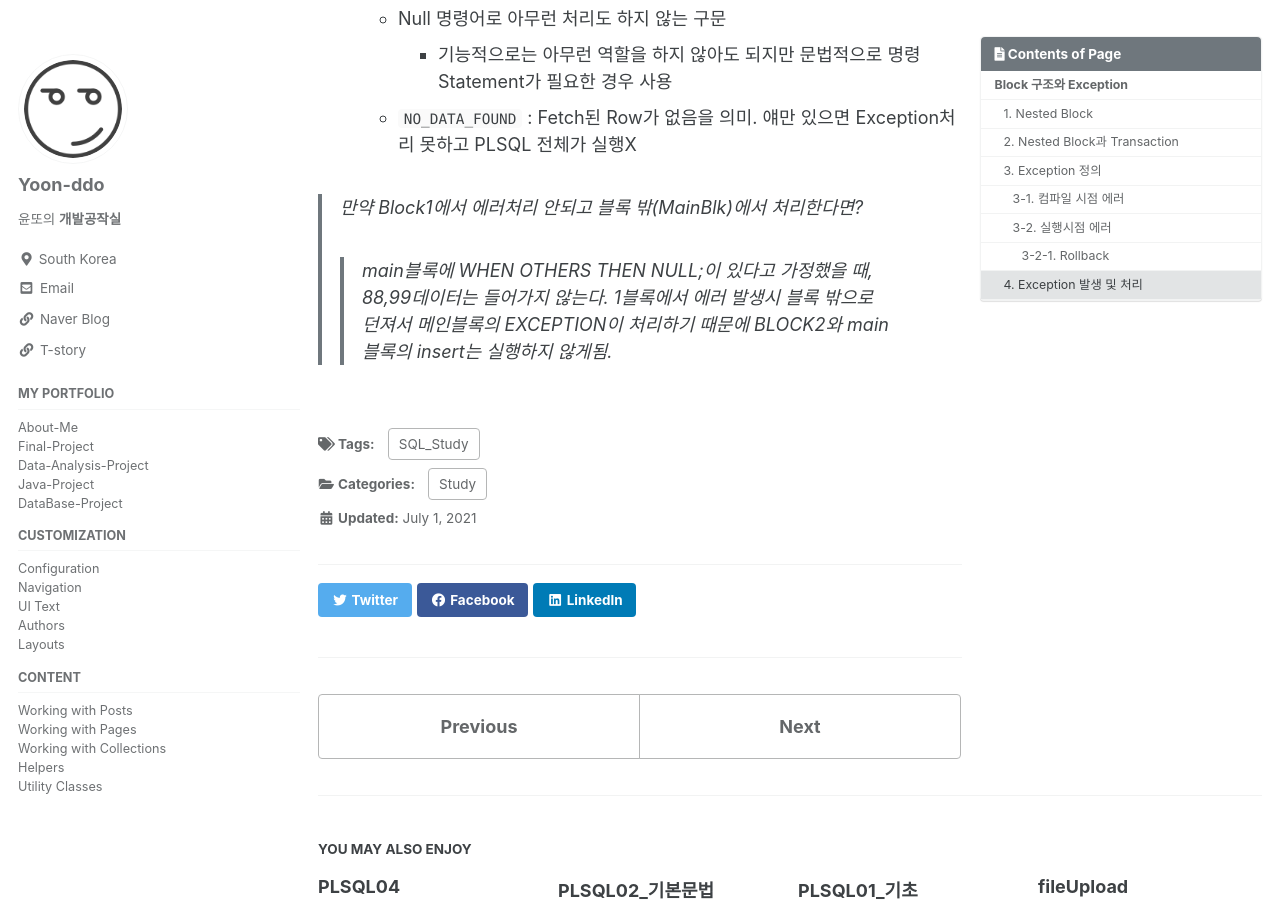
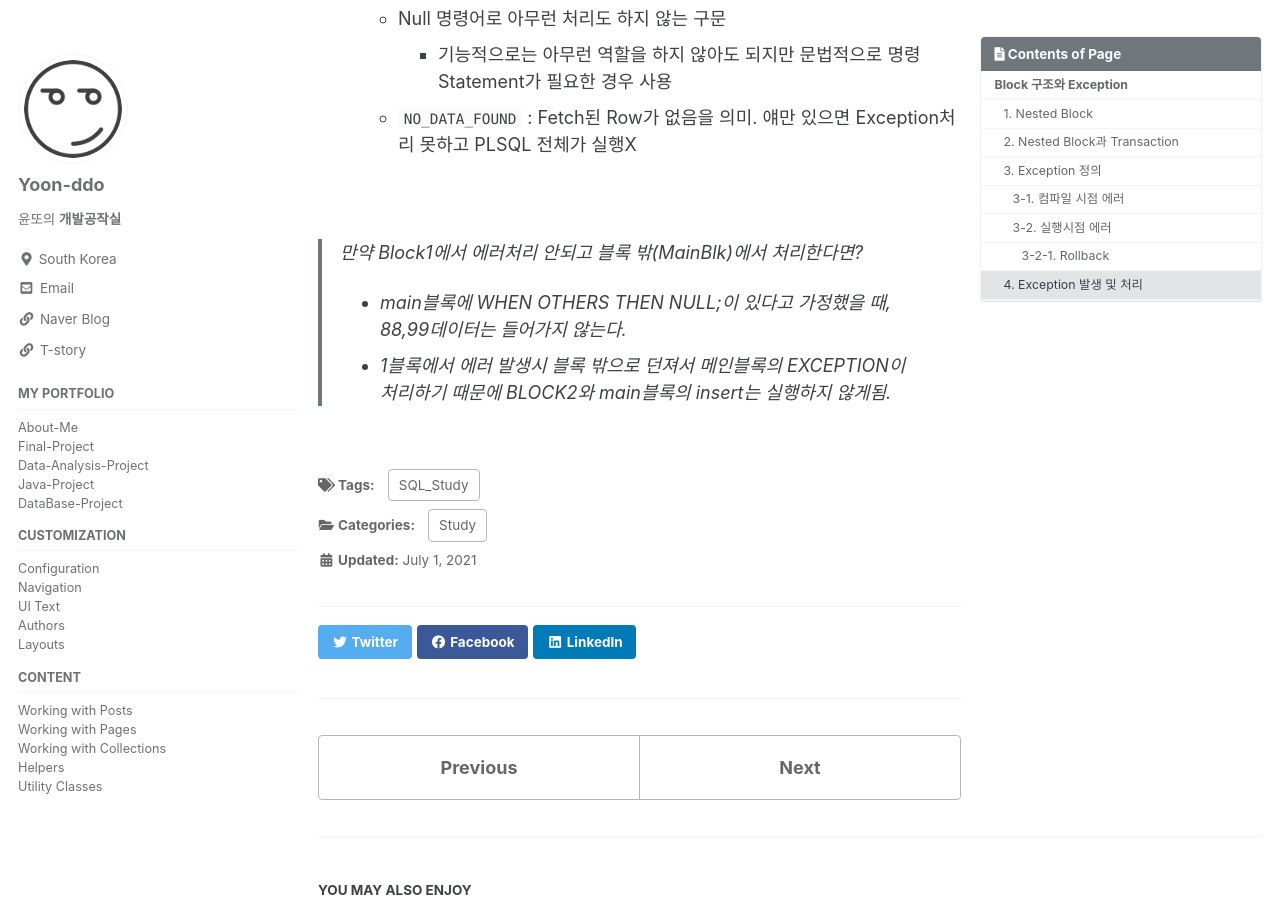
Before and after one commit to Yoon-ddo/Yoon-ddo.github.io, a Jekyll site: the page built from _posts/2021-07-01-PLSQL03_Block구조와 Exception.md, in a window 1280 px wide and 900 px high, scrolled down 7607 px. Built offline with Jekyll 4.4.1, drawn with Linux system fonts in a browser that asks for light colours; cached includes are drawn as plain includes.

Commit message:
Update 2021-07-01-PLSQL03_Block구조와 Exception.md

```diff
--- a/_posts/2021-07-01-PLSQL03_Block구조와 Exception.md
+++ b/_posts/2021-07-01-PLSQL03_Block구조와 Exception.md
@@ -282,6 +282,8 @@ END;
     + 기능적으로는 아무런 역할을 하지 않아도 되지만 문법적으로 명령 Statement가 필요한 경우 사용
   * `NO_DATA_FOUND` : Fetch된 Row가 없음을 의미. 얘만 있으면 Exception처리 못하고 PLSQL 전체가 실행X
 
+<br>
+
 > 만약 Block1에서 에러처리 안되고 블록 밖(MainBlk)에서 처리한다면?
-  >> main블록에 WHEN OTHERS THEN NULL;이 있다고 가정했을 때, 88,99데이터는 들어가지 않는다.
-  >> 1블록에서 에러 발생시 블록 밖으로 던져서 메인블록의 EXCEPTION이 처리하기 때문에 BLOCK2와 main블록의 insert는 실행하지 않게됨.
+- main블록에 WHEN OTHERS THEN NULL;이 있다고 가정했을 때, 88,99데이터는 들어가지 않는다.
+- 1블록에서 에러 발생시 블록 밖으로 던져서 메인블록의 EXCEPTION이 처리하기 때문에 BLOCK2와 main블록의 insert는 실행하지 않게됨.
```
